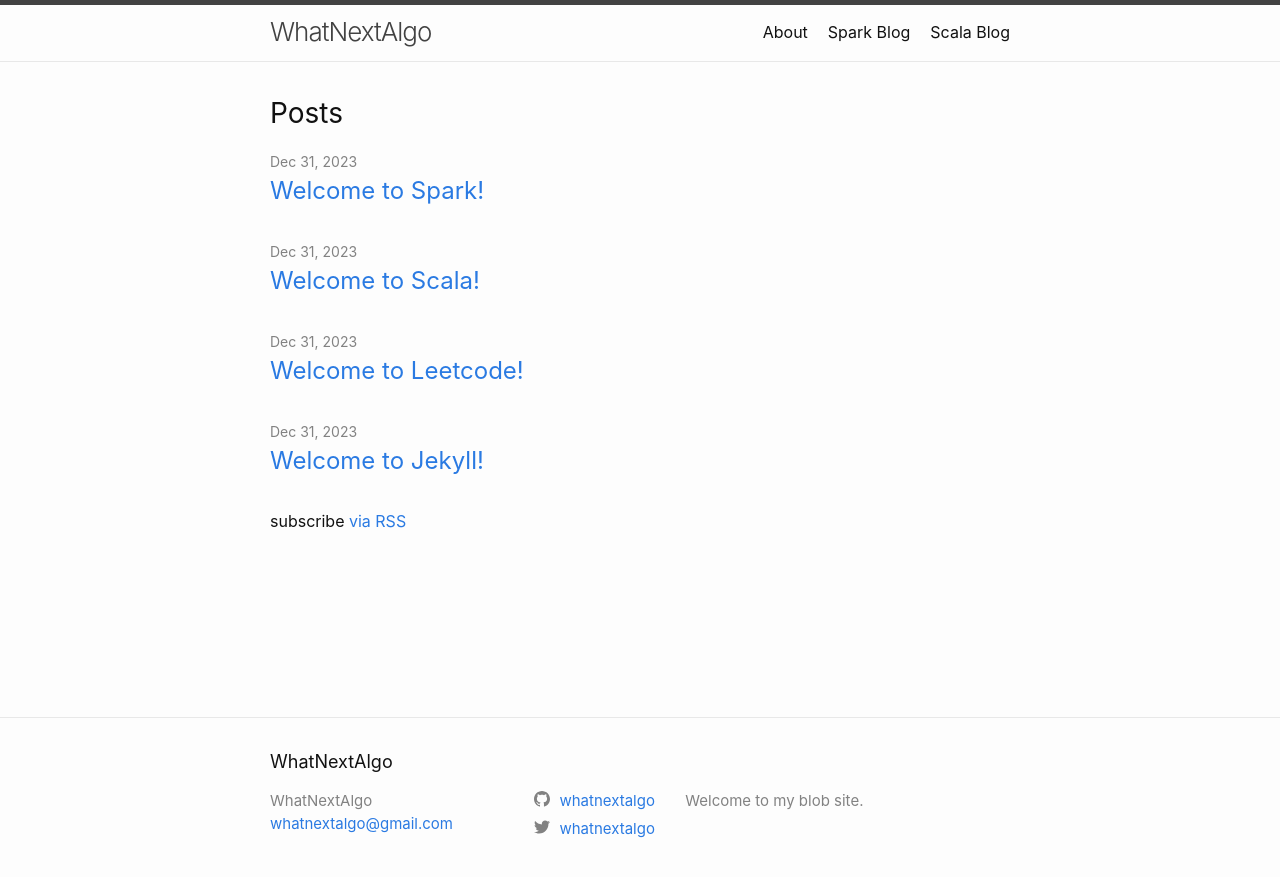
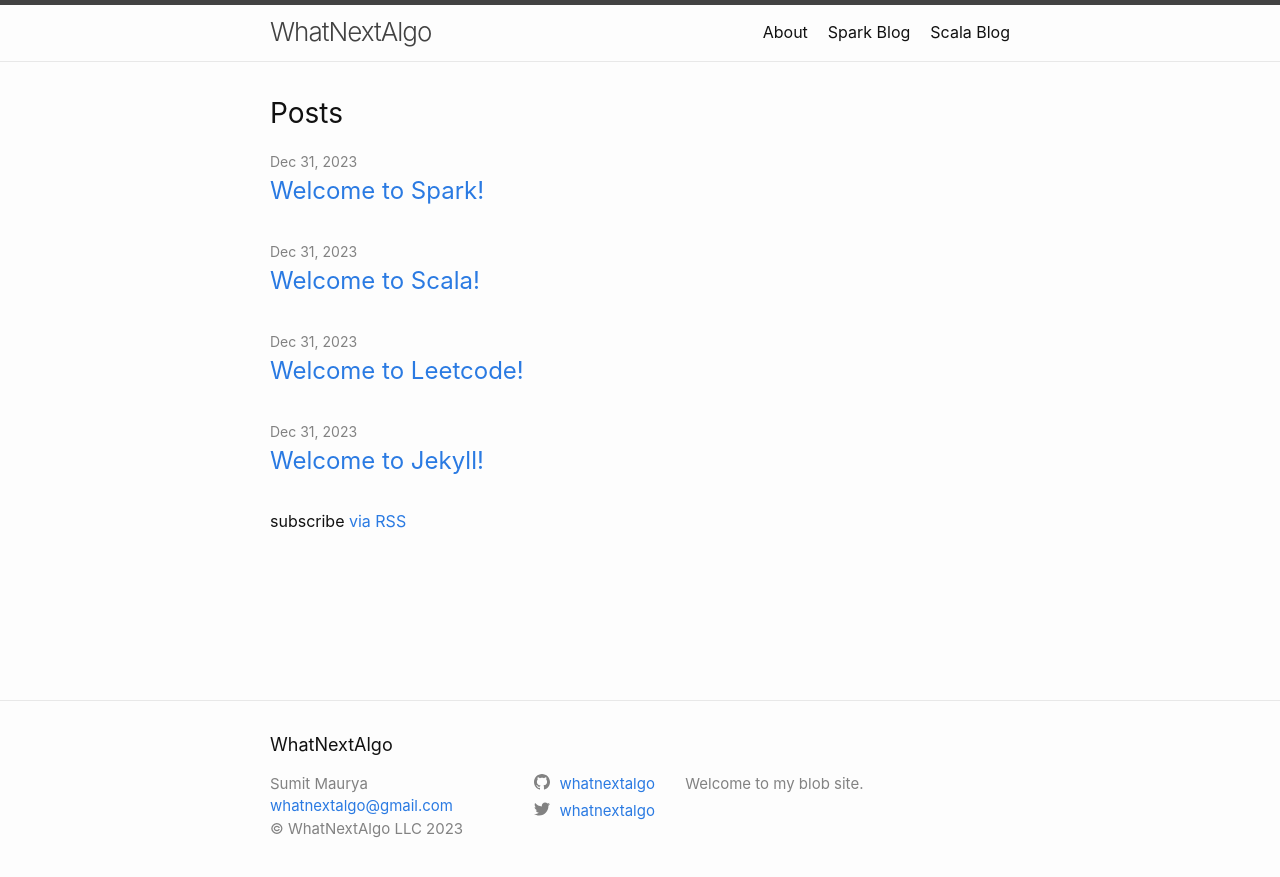
Before and after one commit to WhatNextAlgo/WhatNextAlgo, a Jekyll site: the page built from index.markdown, in a window 1280 px wide. Shown: the top 877 px of the page. Built offline with Jekyll 4.4.1, drawn with Linux system fonts in a browser that asks for light colours.

Commit message:
copyright added in footer

```diff
--- a/_config.yml
+++ b/_config.yml
@@ -27,6 +27,15 @@ url: "https://whatnextalgo.github.io" # the base hostname & protocol for your si
 twitter_username: whatnextalgo
 github_username:  whatnextalgo
 
+# Fields minima uses, but are not defaulted with jekyll new command.
+# author is the default for posts, the Atom feed, and is used in the footer
+author: Sumit Maurya
+
+# new fields minima uses, but are not defaulted with jekyll new command.
+# Add a copyright. A copyright symbol and year will be added automatically
+# copyright: Company Name, Inc
+copyright: "WhatNextAlgo LLC"
+
 # Build settings
 # Removed minima theme using regular
 # theme: minima
--- a/_includes/footer.html
+++ b/_includes/footer.html
@@ -18,6 +18,9 @@
             {%- if site.email -%}
             <li><a class="u-email" href="mailto:{{ site.email }}">{{ site.email }}</a></li>
             {%- endif -%}
+            {%- if site.copyright -%}
+            <li>&copy; {{ site.copyright }} {{'now' | date: "%Y"}}</li>
+            {%- endif -%}
         </ul>
       </div>
 
```
